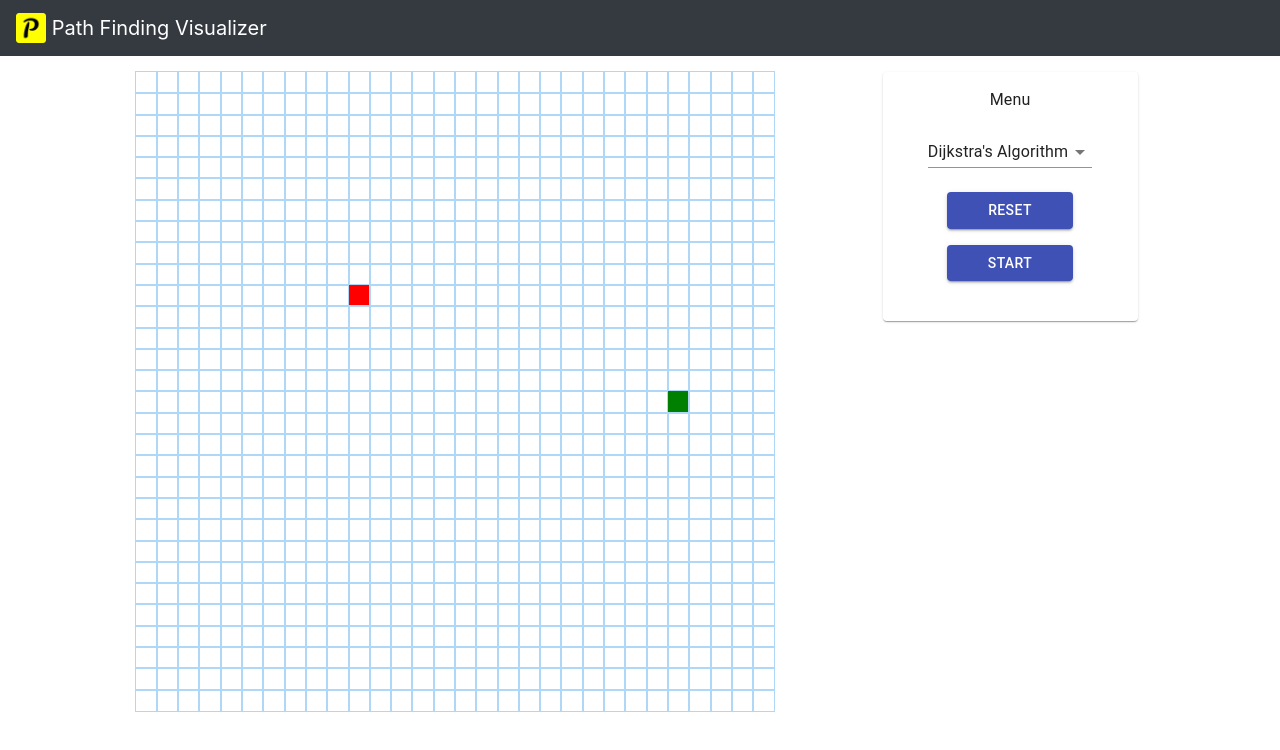
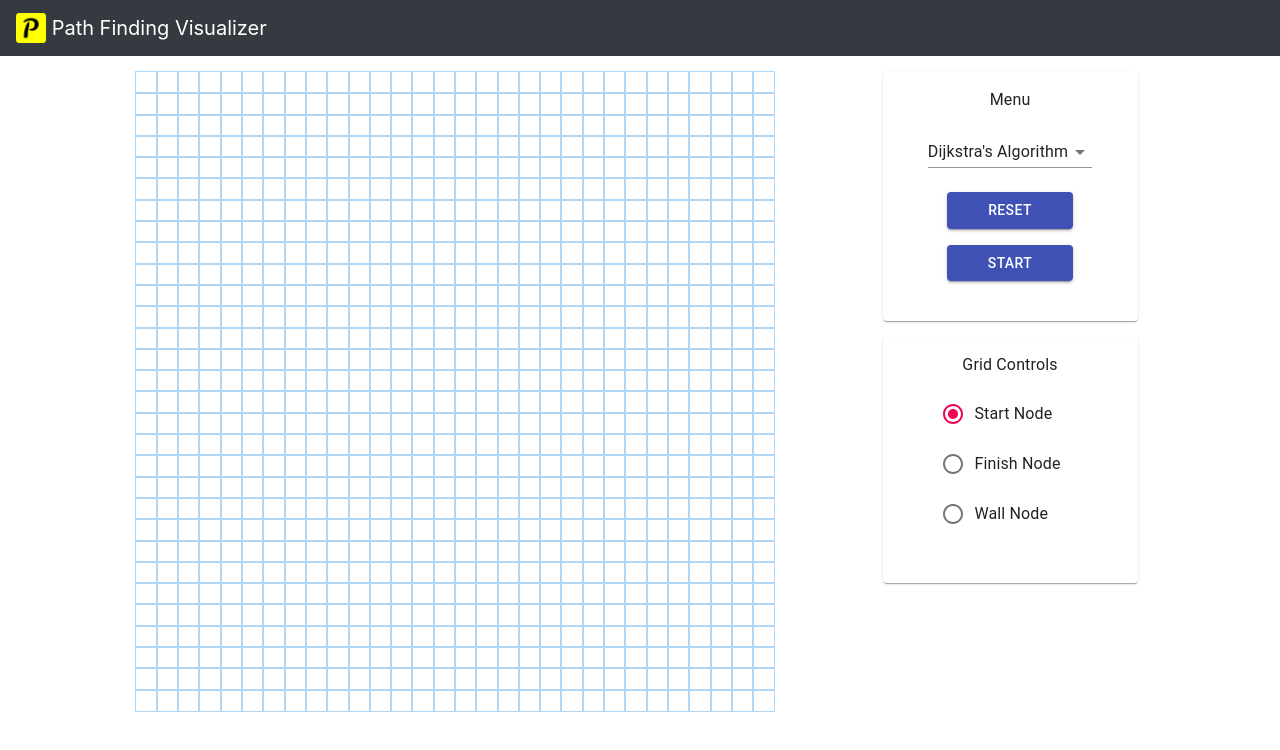
Before and after one commit to FredL17/Path-Finding-Visualizer-React, a React (Create React App) app: page / in a window 1280 px wide. Shown: the top 750 px of the page. Built offline with nearby package versions, Linux system fonts and the light colour scheme.

Commit message:
able to reset start and finish nodes now

```diff
--- a/src/Layout/Layout.js
+++ b/src/Layout/Layout.js
@@ -1,13 +1,12 @@
-import React from "react";
-import Wrapper from "../hoc/Wrapper";
+import React, { Fragment } from "react";
 import Header from "../Header/Header";
 
 function Layout(props) {
   return (
-    <Wrapper>
+    <Fragment>
       <Header></Header>
       {props.children}
-    </Wrapper>
+    </Fragment>
   );
 }
 
--- /dev/null
+++ b/src/Visualizer/GridControls/GridControls.js
@@ -0,0 +1,49 @@
+import React from "react";
+// React Bootstrap.
+import Row from "react-bootstrap/Row";
+// Material UI.
+import Card from "@material-ui/core/Card";
+import CardContent from "@material-ui/core/CardContent";
+import Typography from "@material-ui/core/Typography";
+import FormControl from "@material-ui/core/FormControl";
+import RadioGroup from "@material-ui/core/RadioGroup";
+import FormControlLabel from "@material-ui/core/FormControlLabel";
+import Radio from "@material-ui/core/Radio";
+
+function GridControls(props) {
+  return (
+    <Card className="text-center mx-auto w-75 my-3">
+      <CardContent>
+        <Typography>Grid Controls</Typography>
+        <Row className="d-flex justify-content-center my-3">
+          <FormControl component="fieldset">
+            <RadioGroup
+              aria-label="symbols"
+              name="symbols"
+              value={props.currentSymbol}
+              onChange={props.changeSymbol}
+            >
+              <FormControlLabel
+                value="start"
+                control={<Radio />}
+                label="Start Node"
+              />
+              <FormControlLabel
+                value="finish"
+                control={<Radio />}
+                label="Finish Node"
+              />
+              <FormControlLabel
+                value="wall"
+                control={<Radio />}
+                label="Wall Node"
+              />
+            </RadioGroup>
+          </FormControl>
+        </Row>
+      </CardContent>
+    </Card>
+  );
+}
+
+export default GridControls;
--- a/src/Visualizer/Menu/Menu.js
+++ b/src/Visualizer/Menu/Menu.js
@@ -1,7 +1,6 @@
 import React, { useState } from "react";
 // React Bootstrap.
 import Row from "react-bootstrap/Row";
-import Col from "react-bootstrap/Col";
 // Material UI.
 import { makeStyles } from "@material-ui/core/styles";
 import Card from "@material-ui/core/Card";
@@ -11,7 +10,6 @@ import MenuItem from "@material-ui/core/MenuItem";
 import FormControl from "@material-ui/core/FormControl";
 import Select from "@material-ui/core/Select";
 import Button from "@material-ui/core/Button";
-import TextField from "@material-ui/core/TextField";
 
 const useStyles = makeStyles(theme => ({
   formControl: {
@@ -33,10 +31,6 @@ function Menu(props) {
     reset();
   };
 
-  const onChangeSRow = (setStartNode, event) => {
-    setStartNode(event.target.value, props.startNode.col);
-  };
-
   const classes = useStyles();
   return (
     <Card className="text-center mx-auto w-75">
@@ -55,59 +49,6 @@ function Menu(props) {
             </Select>
           </FormControl>
         </Row>
-        {/* <Row className="d-flex justify-content-center my-3">
-          <Col lg={6}>
-            <TextField
-              label="S-row"
-              type="number"
-              InputLabelProps={{
-                shrink: true
-              }}
-              variant="outlined"
-              defaultValue={props.startNode.row}
-              className="my-1"
-              onChange={onChangeSRow.bind(this, props.setStartNode)}
-            />
-          </Col>
-          <Col lg={6}>
-            <TextField
-              label="S-col"
-              type="number"
-              InputLabelProps={{
-                shrink: true
-              }}
-              variant="outlined"
-              defaultValue={props.startNode.col}
-              className="my-1"
-            />
-          </Col>
-        </Row>
-        <Row className="d-flex justify-content-center my-3">
-          <Col lg={6}>
-            <TextField
-              label="F-row"
-              type="number"
-              InputLabelProps={{
-                shrink: true
-              }}
-              variant="outlined"
-              defaultValue={props.finishNode.row}
-              className="my-1"
-            />
-          </Col>
-          <Col lg={6}>
-            <TextField
-              label="F-col"
-              type="number"
-              InputLabelProps={{
-                shrink: true
-              }}
-              variant="outlined"
-              defaultValue={props.finishNode.col}
-              className="my-1"
-            />
-          </Col>
-        </Row> */}
         <Row className="d-flex justify-content-center my-3">
           <Button
             disabled={!props.isAnimationFinished}
--- a/src/Visualizer/Node/Node.css
+++ b/src/Visualizer/Node/Node.css
@@ -15,7 +15,7 @@
 
 .nodeVisited {
   animation-name: visitedAnimation;
-  animation-duration: 1.5s;
+  animation-duration: 1s;
   animation-timing-function: ease-out;
   animation-delay: 0;
   animation-direction: alternate;
--- a/src/Visualizer/Node/Node.js
+++ b/src/Visualizer/Node/Node.js
@@ -8,9 +8,6 @@ function Node(props) {
   const isFinish = props.isFinish;
   const isWall = props.isWall;
   const isVisited = props.isVisited;
-  const onMouseDown = props.onMouseDown;
-  const onMouseUp = props.onMouseUp;
-  const onMouseEnter = props.onMouseEnter;
   const isAnimationFinished = props.isAnimationFinished;
   const onShortestPath = props.onShortestPath;
 
@@ -35,9 +32,7 @@ function Node(props) {
     <div
       id={`${row}-${col}`}
       className={classes.join(" ")}
-      onMouseDown={onMouseDown.bind(this, row, col)}
-      onMouseUp={onMouseUp.bind(this, row, col)}
-      onMouseEnter={onMouseEnter.bind(this, row, col)}
+      onClick={props.toggle}
     ></div>
   );
 }
--- a/src/Visualizer/Visualizer.js
+++ b/src/Visualizer/Visualizer.js
@@ -2,6 +2,7 @@ import React, { Component } from "react";
 // Custom components.
 import Node from "./Node/Node";
 import Menu from "./Menu/Menu";
+import GridControls from "./GridControls/GridControls";
 //  Path finding algorithms.
 import dijkstra from "../algorithms/dijkstra";
 import dfs from "../algorithms/dfs";
@@ -19,15 +20,15 @@ class Visualizer extends Component {
     this.state = {
       grid: [],
       startNode: {
-        row: 10,
-        col: 10
+        row: -1,
+        col: -1
       },
       finishNode: {
-        row: 15,
-        col: 25
+        row: -1,
+        col: -1
       },
       isAnimationFinished: true,
-      mouseIsPressed: false
+      selectedSymbol: "start"
     };
   }
 
@@ -48,12 +49,8 @@ class Visualizer extends Component {
         currentRow.push({
           row: row,
           col: col,
-          isStart:
-            row === this.state.startNode.row &&
-            col === this.state.startNode.col,
-          isFinish:
-            row === this.state.finishNode.row &&
-            col === this.state.finishNode.col,
+          isStart: false,
+          isFinish: false,
           distance: Infinity,
           isVisited: false,
           isWall: false,
@@ -86,26 +83,6 @@ class Visualizer extends Component {
     }
   };
 
-  // // Set coordinates for the start node.
-  // setStartNode = (newRow, newCol) => {
-  //   this.setState({
-  //     startNode: {
-  //       row: newRow,
-  //       col: newCol
-  //     }
-  //   });
-  // };
-
-  // // Set coordinates for the finish node.
-  // setFinishNode = (newRow, newCol) => {
-  //   this.setState({
-  //     finishNode: {
-  //       row: newRow,
-  //       col: newCol
-  //     }
-  //   });
-  // };
-
   // Reset the grid.
   resetGrid = () => {
     const newGrid = this.getInitialGrid();
@@ -114,30 +91,57 @@ class Visualizer extends Component {
     });
   };
 
-  // When mouse down, user can enter "node-toggle" mode.
-  mouseDownHandler = (row, col) => {
-    const newGrid = this.getNewGridWithWall(this.state.grid, row, col);
+  changeSymbolHandler = event => {
     this.setState({
-      grid: newGrid,
-      mouseIsPressed: true
+      selectedSymbol: event.target.value
     });
   };
 
-  // User can continuously toggle nodes as long as the mouse press button is not released.
-  mouseEnterHandler = (row, col) => {
-    if (!this.state.mouseIsPressed) return;
-    const newGrid = this.getNewGridWithWall(this.state.grid, row, col);
+  nodeToggleHandler = (row, col) => {
+    switch (this.state.selectedSymbol) {
+      case "start":
+        this.startNodeHandler(row, col);
+        break;
+      case "finish":
+        this.finishNodeHandler(row, col);
+        break;
+      case "wall":
+        this.wallNodeHandler(row, col);
+        break;
+      default:
+        break;
+    }
+  };
+
+  startNodeHandler = (newRow, newCol) => {
+    if (
+      this.state.startNode.row === newRow &&
+      this.state.startNode.col === newCol
+    )
+      return;
     this.setState({
-      grid: newGrid
+      startNode: {
+        row: newRow,
+        col: newCol
+      }
     });
   };
 
-  // When mouse up, quit the "node-toggle" mode.
-  mouseUpHandler = () => {
+  finishNodeHandler = (newRow, newCol) => {
+    if (
+      this.state.finishNode.row === newRow &&
+      this.state.finishNode.col === newCol
+    )
+      return;
     this.setState({
-      mouseIsPressed: false
+      finishNode: {
+        row: newRow,
+        col: newCol
+      }
     });
   };
+
+  wallNodeHandler = (newRow, newCol) => {};
 
   // Generate the new grid with toggled nodes.
   getNewGridWithWall = (grid, row, col) => {
@@ -275,23 +279,23 @@ class Visualizer extends Component {
                         key={`${node.row}-${node.col}`}
                         row={node.row}
                         col={node.col}
-                        isStart={node.isStart}
-                        isFinish={node.isFinish}
+                        isStart={
+                          node.row === this.state.startNode.row &&
+                          node.col === this.state.startNode.col
+                        }
+                        isFinish={
+                          node.row === this.state.finishNode.row &&
+                          node.col === this.state.finishNode.col
+                        }
                         isWall={node.isWall}
                         isVisited={node.isVisited}
-                        onMouseDown={this.mouseDownHandler.bind(
+                        isAnimationFinished={this.state.isAnimationFinished}
+                        onShortestPath={node.onShortestPath}
+                        toggle={this.nodeToggleHandler.bind(
                           this,
                           node.row,
                           node.col
                         )}
-                        onMouseEnter={this.mouseEnterHandler.bind(
-                          this,
-                          node.row,
-                          node.col
-                        )}
-                        onMouseUp={this.mouseUpHandler}
-                        isAnimationFinished={this.state.isAnimationFinished}
-                        onShortestPath={node.onShortestPath}
                       ></Node>
                     );
                   })}
@@ -303,12 +307,12 @@ class Visualizer extends Component {
             <Menu
               reset={this.resetGrid}
               start={this.startAnimation}
-              // setStartNode={this.setStartNode}
-              // setFinishNode={this.setFinishNode}
-              // startNode={this.state.startNode}
-              // finishNode={this.state.finishNode}
               isAnimationFinished={this.state.isAnimationFinished}
             ></Menu>
+            <GridControls
+              changeSymbol={this.changeSymbolHandler}
+              currentSymbol={this.state.selectedSymbol}
+            ></GridControls>
           </Col>
         </Row>
       </Container>
--- a/src/hoc/Wrapper.js
+++ /dev/null
@@ -1,5 +0,0 @@
-function Wrapper(props) {
-  return props.children;
-}
-
-export default Wrapper;
```
